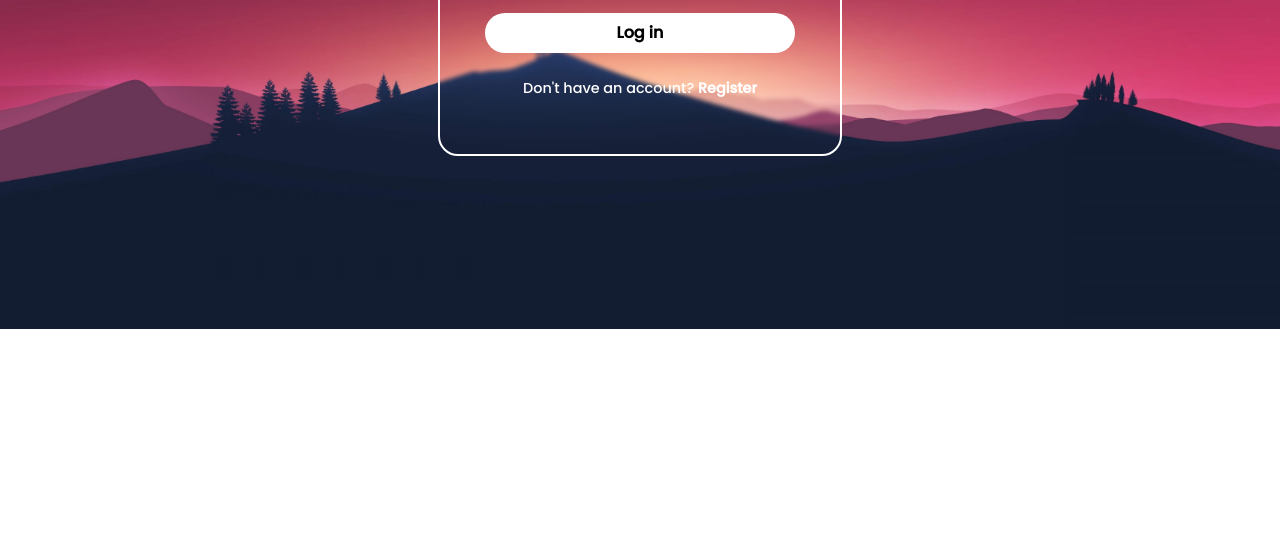
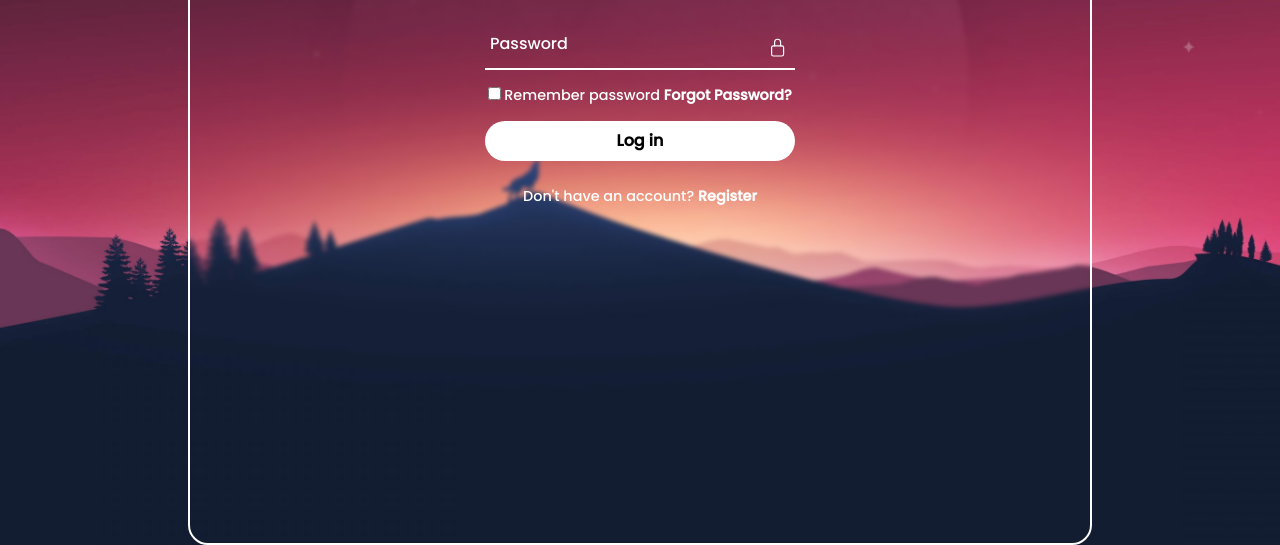
Before and after one commit to CarlosGalicia1/pagina_web_practica, a plain HTML site: page index.html in a window 1280 px wide. Shown: the part 471-1016 px from the top of the page. Before the commit the page ends 800 px from the top, so only its background shows below. Drawn offline with nearby package versions, Linux system fonts and the light colour scheme.

Commit message:
Update index.css

```diff
--- a/index.css
+++ b/index.css
@@ -16,8 +16,8 @@ section{    /*Content location*/
 }
 .form-box{      /*Form box size*/
     position: relative;
-    width: 400px;
-    height: 450px;
+    width:  100%;
+    height: 2000px;
     background: transparent;
     backdrop-filter: blur(2px);
     border: 2px solid rgba(255, 255, 255, 1);
@@ -119,3 +119,25 @@ button{ /* button format */
 .register p a:hover{/*register format when hovering cursor over it*/
     text-decoration: underline;
 }
+
+@media(min-width: 400px){
+    .form-box{
+        max-width: 400px;
+        max-height: 450px;
+    }
+}
+
+@media(min-width: 700px){
+    .form-box{
+        max-width: 700px;
+        max-height: 787px;
+    }
+}
+
+
+@media(min-width: 900px){
+    .form-box{
+        max-width: 900px;
+        max-height: 1012px;
+    }
+}
```
